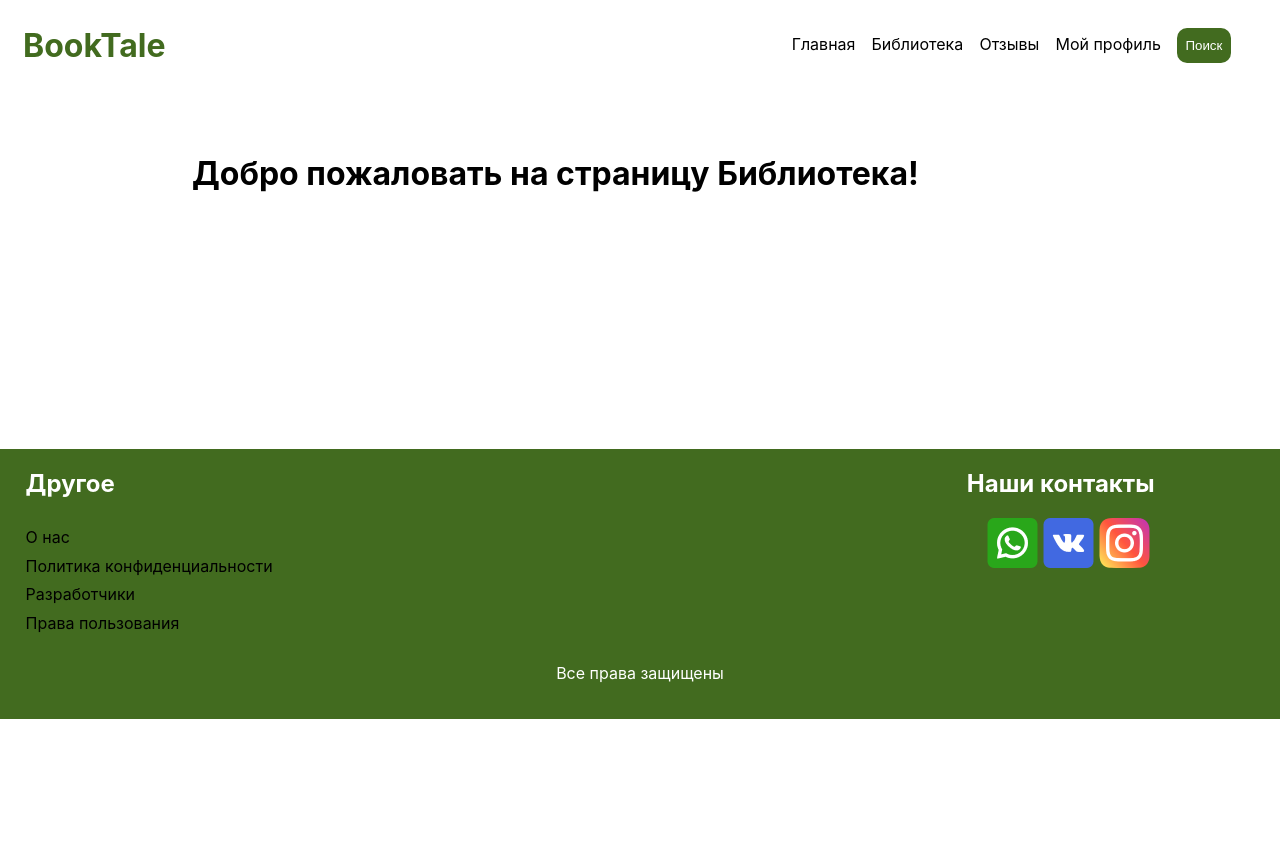
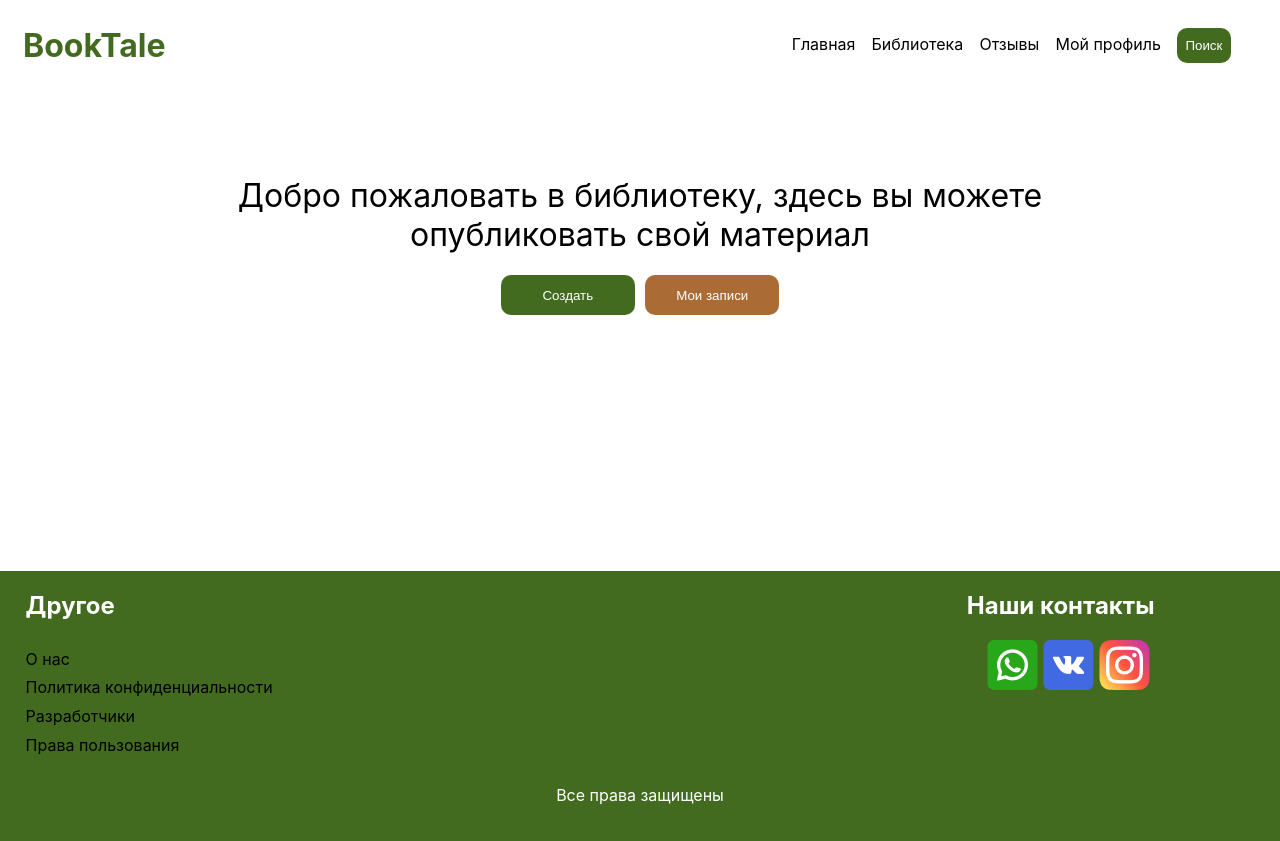
Before and after one commit to darkfos/BookTale, a React (Create React App) app in the folder ClientApp/booktale/: page /library in a window 1280 px wide. Before the commit the page ends 800 px from the top, so only its background shows below. Built offline with nearby package versions, Linux system fonts and the light colour scheme.

Commit message:
Update btn for library page

```diff
--- /dev/null
+++ b/ClientApp/booktale/src/components/buttons/BrownButton.jsx
@@ -0,0 +1,7 @@
+import "../../pages/LibraryCss.css";
+
+export default function BrownButton(props) {
+    return (
+        <button className="btn-my-posts">{ props.text }</button>
+    )
+}
--- /dev/null
+++ b/ClientApp/booktale/src/pages/LibraryCss.css
@@ -0,0 +1,26 @@
+.btn-my-posts {
+    background-color: #AB6B35;
+    cursor: pointer;
+    border: none;
+    border-radius: 10px;
+    color: white;
+    width: 15%;
+    transition: all 0.5s;
+    height: 40px;
+}
+
+.btn-my-posts:hover{
+    background-color: #426B1F;
+}
+
+.btn-library{
+    text-align: center;
+    width: 100%;
+    display: flex;
+    justify-content: center;
+    grid-template-columns: repeat(2, 1fr);
+}
+
+.btn-library > button {
+    margin: 0 5px;
+}
--- a/ClientApp/booktale/src/pages/LibraryPage.jsx
+++ b/ClientApp/booktale/src/pages/LibraryPage.jsx
@@ -1,9 +1,18 @@
 import "./PagesCss.css";
+import "./LibraryCss.css";
+import ButtonMain from "../components/buttons/ButtonMainPage";
+import BrownButton from "../components/buttons/BrownButton";
 
 export default function Library() {
     return (
         <main className="container-main">
-            <h1>Добро пожаловать на страницу Библиотека!</h1>
+            <div className="header">
+                <h1>Добро пожаловать в библиотеку, здесь вы можете опубликовать свой материал</h1>
+                <div className="btn-library">
+                   <ButtonMain text="Создать"/>
+                   <BrownButton text="Мои записи"/>
+                </div>
+            </div>
         </main>
     )
 }
```
